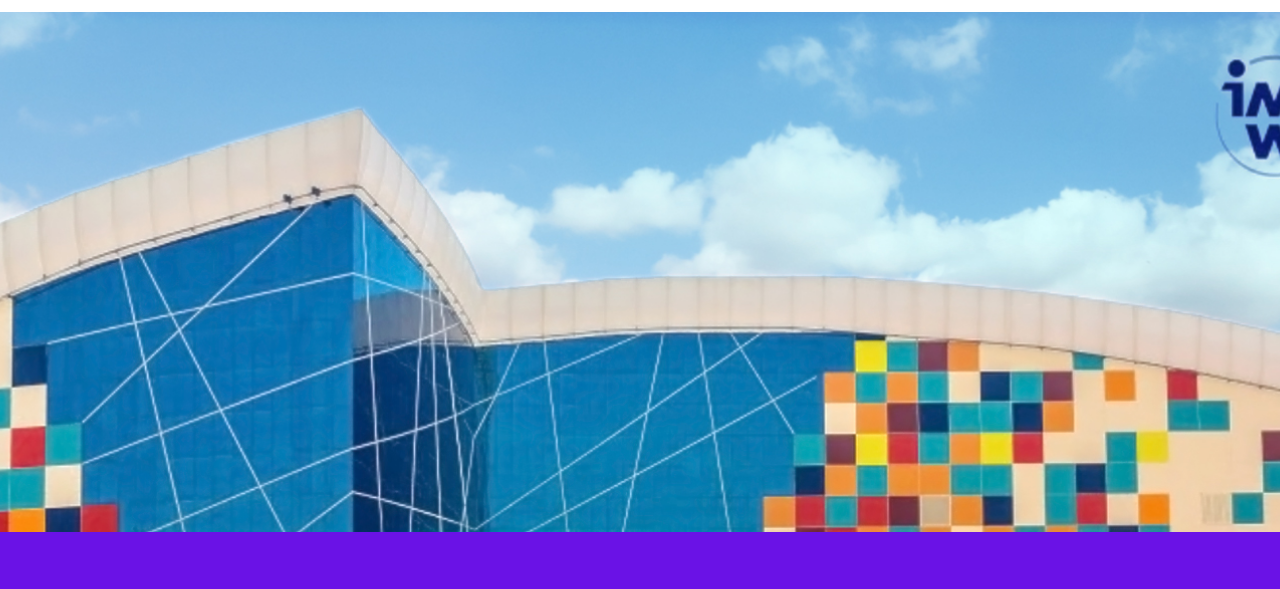
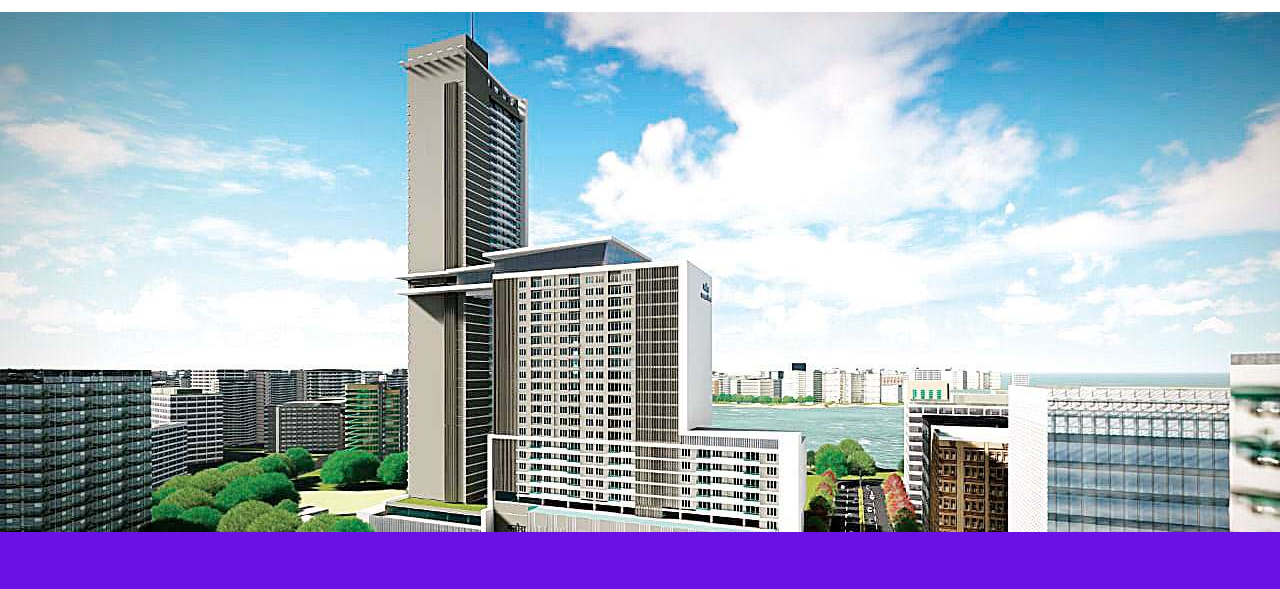
Before and after one commit to preeti7720/Assiignment, a plain HTML site: page index.html in a window 1280 px wide. Shown: the part 67-656 px from the top of the page. Drawn offline with nearby package versions, Linux system fonts and the light colour scheme; a script that the page names is missing; files whose address does not match are found by name.

Commit message:
Update style.css

```diff
--- a/css/style.css
+++ b/css/style.css
@@ -377,7 +377,7 @@ h1, h2, h3, h4, h5, h6 {
 }#hero {
   width: 100%;
   height: 90vh;
-  background: url("../assets/img/img1.jpg") top center;
+  background: url("../assets/img/img10.jpg") top center;
   background-size: cover;
   margin-bottom: -200px;
 }
```
